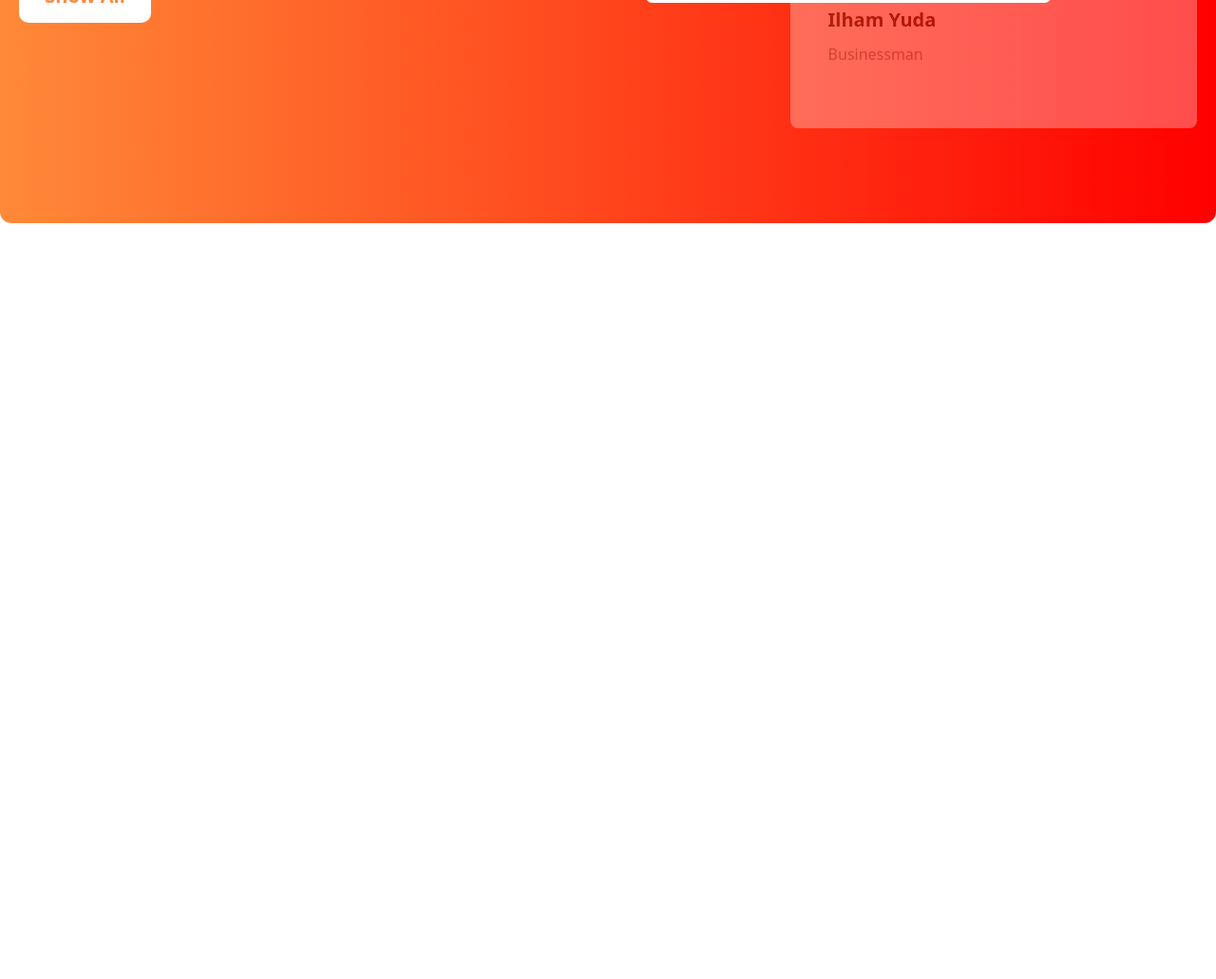
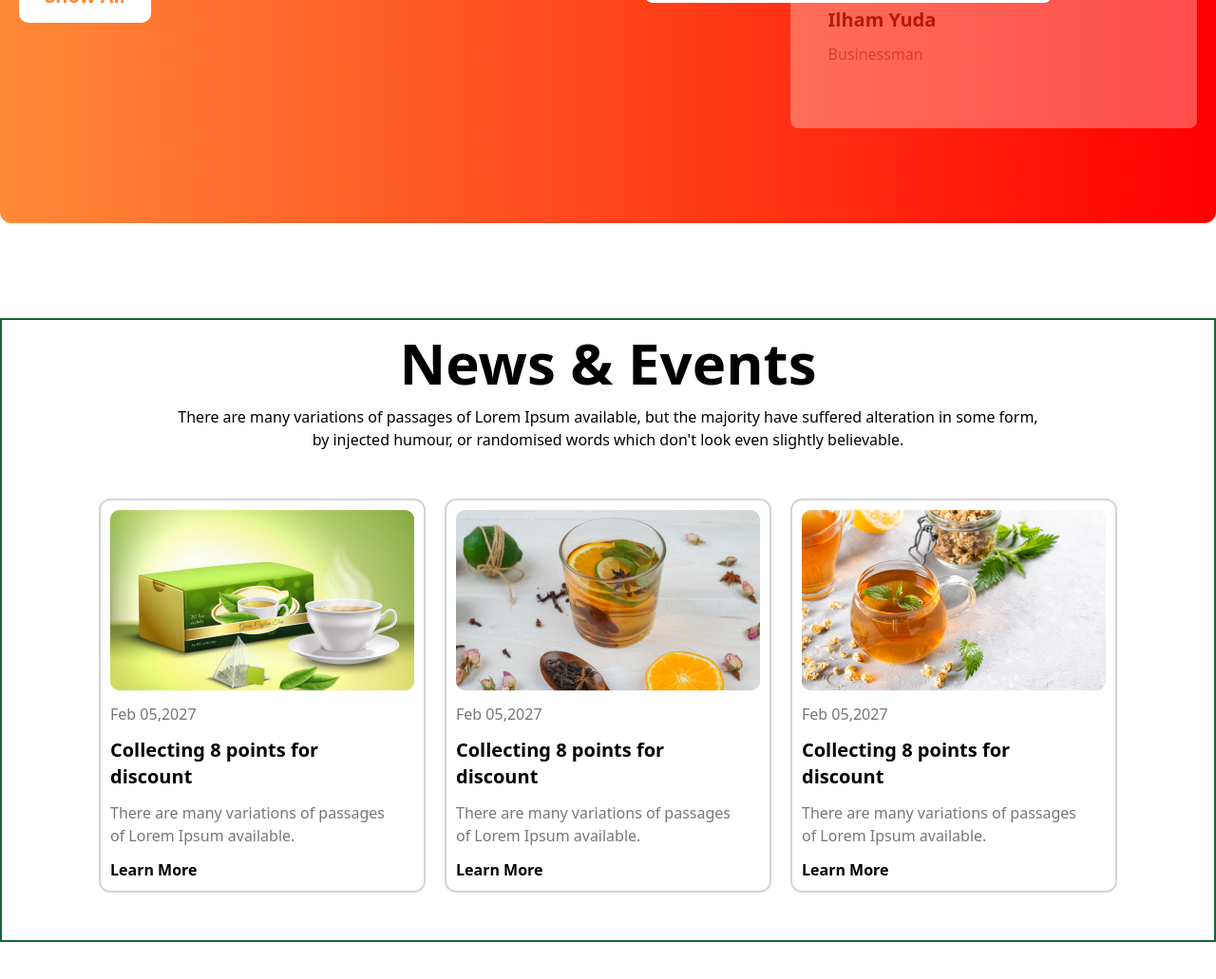
Before and after one commit to sohanur20212/Tea-house, a plain HTML site: page index.html in a window 1280 px wide. Shown: the part 2290-3321 px from the top of the page at 95% size. Before the commit the page ends 2525 px from the top, so only its background shows below. Drawn offline with nearby package versions, Linux system fonts and the light colour scheme.

Commit message:
news and event section added

```diff
--- a/index.html
+++ b/index.html
@@ -180,5 +180,54 @@
 
     </div>
 
+    <!-- News & Events section here -->
+
+    <div class="parent-div min-h-[200px] max-w-[1300px] mx-auto my-[100px] border-2 border-green-800">
+
+        <div class="text-center">
+            <h1 class="font-bold text-[60px]">News & Events</h1>
+            <p>There are many variations of passages of Lorem Ipsum available, but the majority have suffered alteration in some form,<br> by injected humour, or randomised words which don't look even slightly believable. </p>
+        </div>
+
+        <div class="cards my-[50px] flex justify-center items-center flex-col md:flex-row gap-5 ">
+
+            <div class="w-fit border-2 rounded-[12px] border-gray-300 p-[10px]">
+                <img src="images/news-1.png" alt="#">
+                <p class="text-[#777777] my-3">Feb 05,2027</p>
+
+                <h2 class="text-xl font-semibold">Collecting 8 points for <br> discount</h2>
+
+                <p class="my-3 text-[#777777]">There are many variations of passages <br> of Lorem Ipsum available.</p>
+
+                <h3 class="font-bold">Learn More</h3>
+
+            </div>
+            <div class="w-fit border-2 rounded-[12px] border-gray-300 p-[10px]">
+                <img src="images/news-2.png" alt="#">
+                <p class="text-[#777777] my-3">Feb 05,2027</p>
+
+                <h2 class="text-xl font-semibold">Collecting 8 points for <br> discount</h2>
+
+                <p class="my-3 text-[#777777]">There are many variations of passages <br> of Lorem Ipsum available.</p>
+
+                <h3 class="font-bold">Learn More</h3>
+
+            </div>
+            <div class="w-fit border-2 rounded-[12px] border-gray-300 p-[10px]">
+                <img src="images/news-3.png" alt="#">
+                <p class="text-[#777777] my-3">Feb 05,2027</p>
+
+                <h2 class="text-xl font-semibold">Collecting 8 points for <br> discount</h2>
+
+                <p class="my-3 text-[#777777]">There are many variations of passages <br> of Lorem Ipsum available.</p>
+
+                <h3 class="font-bold">Learn More</h3>
+
+            </div>
+
+        </div>
+
+    </div>
+
   </body>
 </html>
```
